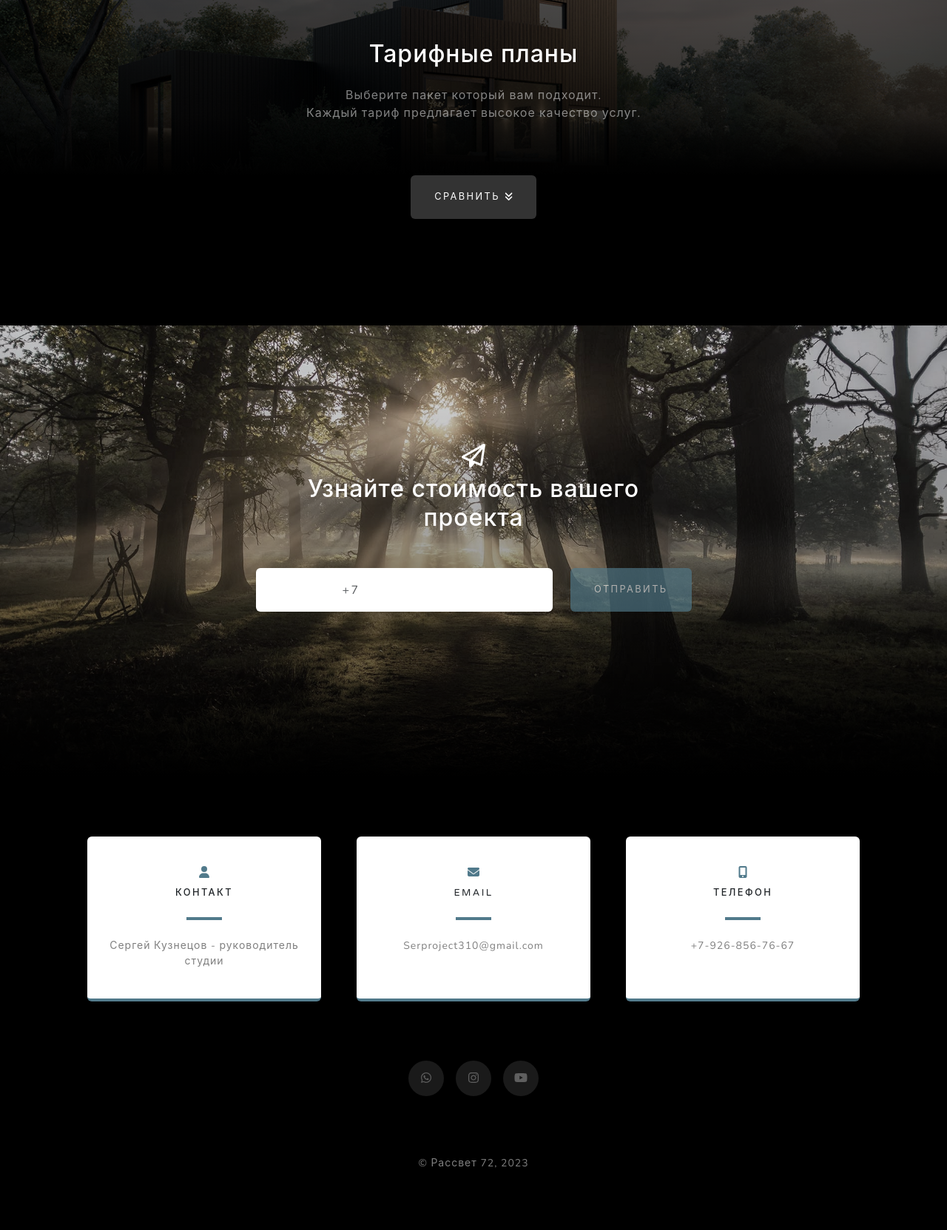
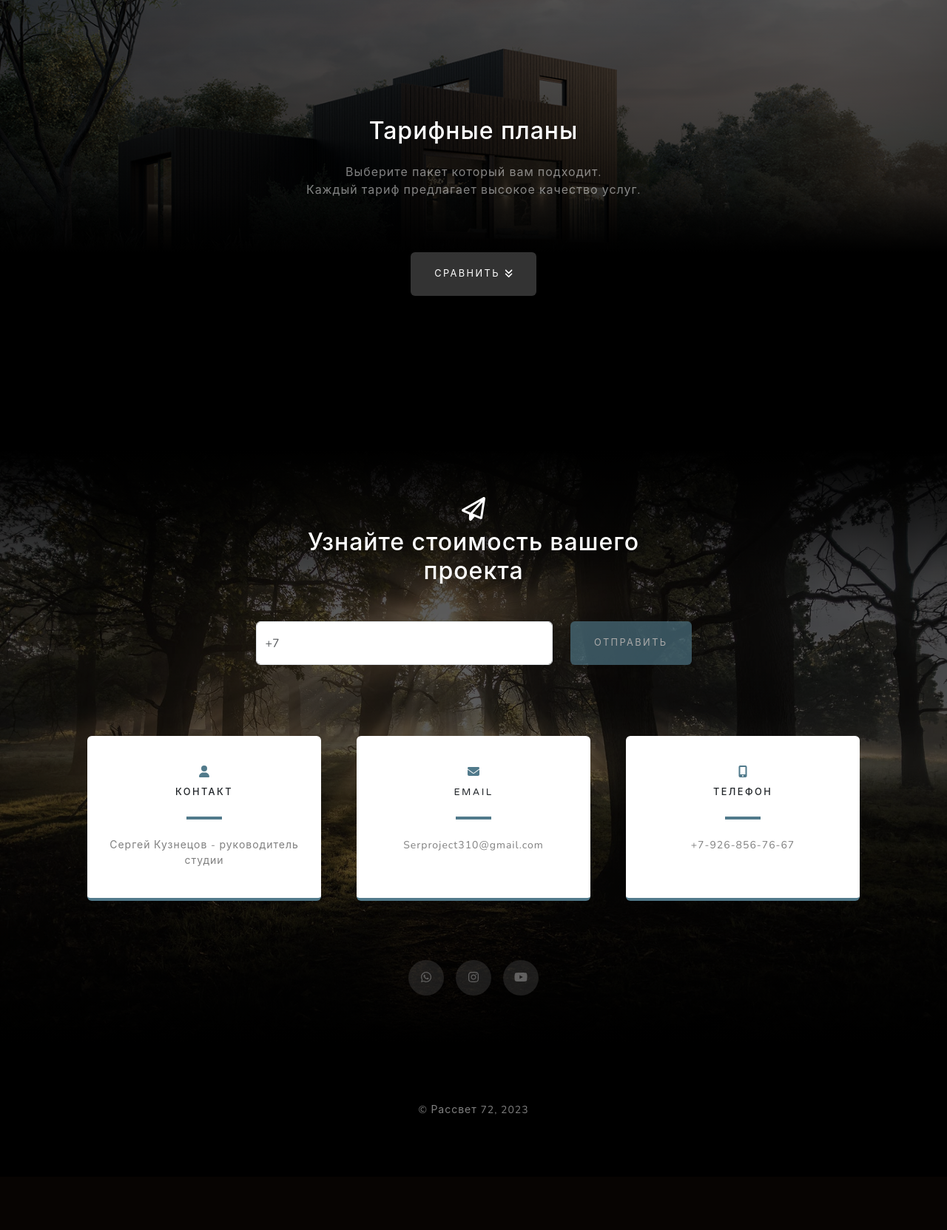
Before and after one commit to kosdmit/Sunrise_project, a Django app: page / in a window 1280 px wide. Shown: the part 2212-3875 px from the top of the page at 74% size. After the commit the page ends 3719 px from the top, so only its background shows below. Run offline with Django 4.2, Linux system fonts and the light colour scheme; data that the repository does not hold is empty; parts of the project's set-up code (start-up, migrations or seed data) failed here and were passed over; some libraries are stand-ins or nearby versions.

Commit message:
Updated main page template

```diff
--- a/static_files/css/sections/_contact.scss
+++ b/static_files/css/sections/_contact.scss
@@ -3,7 +3,33 @@
 //
 
 .contact-section {
-    padding-top: 5rem;
+    position: relative;
+    padding: 4rem 0;
+    background: linear-gradient(to bottom,
+        $black 0%,
+        #{fade-out($black, 0.9)} 25%,
+        #{fade-out($black, 0.9)} 75%,
+        $black 100%);
+
+
+    // Grayscale filter for background image
+    &::before {
+        content: "";
+        position: absolute;
+        top: 0;
+        right: 0;
+        bottom: 0;
+        left: 0;
+        z-index: -1;
+
+        background-image: url("/static/img/bg_images/bg-signup.min.jpg");
+        background-position: center;
+        background-repeat: no-repeat;
+        background-attachment: scroll;
+        background-size: cover;
+
+        filter: grayscale(40%) brightness(0.4);
+    }
 
     .card {
         border: 0;
--- a/static_files/css/sections/_masthead.scss
+++ b/static_files/css/sections/_masthead.scss
@@ -29,7 +29,7 @@
         background-attachment: scroll;
         background-size: cover;
 
-        filter: grayscale(60%);
+        filter: grayscale(40%) brightness(0.4);
     }
 
 
--- a/static_files/css/sections/_pricing.scss
+++ b/static_files/css/sections/_pricing.scss
@@ -44,3 +44,7 @@
         filter: grayscale(40%) brightness(0.4);
     }
 }
+
+#tariffsComparingSection {
+    padding-bottom: 10rem;
+}
--- a/static_files/css/sections/_signup.scss
+++ b/static_files/css/sections/_signup.scss
@@ -3,33 +3,6 @@
 //
 
 .signup-section {
-    position: relative;
-    padding: 10rem 0;
-    background: linear-gradient(to bottom,
-        #{fade-out($black, 0.9)} 0%,
-        #{fade-out($black, 0.5)} 75%,
-        $black 100%);
-
-
-    // Grayscale filter for background image
-    &::before {
-        content: "";
-        position: absolute;
-        top: 0;
-        right: 0;
-        bottom: 0;
-        left: 0;
-        z-index: -1;
-
-        background-image: url("/static/img/bg_images/bg-signup.min.jpg");
-        background-position: center;
-        background-repeat: no-repeat;
-        background-attachment: scroll;
-        background-size: cover;
-
-        filter: grayscale(60%);
-    }
-
     .form-signup {
         input {
             box-shadow: 0 0.1875rem 0.1875rem 0 rgba(0, 0, 0, 0.1) !important;
--- a/templates/index.html
+++ b/templates/index.html
@@ -6,7 +6,6 @@
   {% include 'sections/about.html' %}
   {% include 'sections/projects.html' %}
   {% include 'sections/pricing.html' %}
-  {% include 'sections/signup.html' %}
   {% include 'sections/contact.html' %}
   {% include 'sections/footer.html' %}
 
--- a/templates/sections/about.html
+++ b/templates/sections/about.html
@@ -1,8 +1,8 @@
 {% load static %}
 
-<section id="about" class="about-section text-center">
+<section id="about" class="about-section text-center pb-5">
   <div class="container px-4 px-lg-5">
-    <div class="row gx-4 gx-lg-5 justify-content-center">
+    <div class="row gx-4 gx-lg-5 justify-content-center mb-5">
       <div class="col-lg-8">
         <h2 class="text-white mb-4">Премиум дизайн для каждого</h2>
         <div class="text-white-50">
@@ -14,7 +14,7 @@
     <div class="row pb-5">
       <div class="item col-12 col-lg-4">
         <div class="item-inner text-center p-3 p-lg-5">
-          <img class="mb-3" width="80" height="80" src="{% static 'icons/interior.svg' %}" alt="">
+          <img class="mb-4" width="80" height="80" src="{% static 'icons/interior.svg' %}" alt="">
           <h5 class="text-white">Интерьеры</h5>
           <div class="text-white-50">
             Мы проектируем интерьеры больших и маленьких квартир,
@@ -25,7 +25,7 @@
       </div><!--//item-->
       <div class="item col-12 col-lg-4">
         <div class="item-inner text-center p-3 p-lg-5">
-          <img class="mb-3" width="80" height="80" src="{% static 'icons/house.svg' %}" alt="">
+          <img class="mb-4" width="80" height="80" src="{% static 'icons/house.svg' %}" alt="">
           <h5 class="text-white">Архитектура частных домов</h5>
           <div class="text-white-50">
             Мы делаем Архитектурные проекты частных домов любого размера и планировки.
@@ -35,7 +35,7 @@
       </div><!--//item-->
       <div class="item col-12 col-lg-4">
         <div class="item-inner text-center p-3 p-lg-5">
-          <img class="mb-3" width="80" height="80" src="{% static 'icons/dollar.svg' %}" alt="">
+          <img class="mb-4" width="80" height="80" src="{% static 'icons/dollar.svg' %}" alt="">
           <h5 class="text-white">Решения для бизнеса</h5>
           <div class="text-white-50">
             Большой опыт проектирования коммерческих объектов. Индивидуальный подход к потребностям любого бизнеса.
--- a/templates/sections/contact.html
+++ b/templates/sections/contact.html
@@ -1,4 +1,35 @@
-<section class="contact-section bg-black" id="contacts">
+<section class="contact-section" id="contacts">
+  <div class="container px-4 px-lg-5">
+    <div class="row gx-4 gx-lg-5">
+      <div class="col-md-10 col-lg-8 col-xl-7 col-xxl-6 mx-auto text-center">
+        <i class="far fa-paper-plane fa-2x mb-2 text-white"></i>
+        <h2 class="text-white mb-5">Узнайте стоимость вашего проекта</h2>
+        <form class="form-signup mb-5 pb-5" id="contact-form" action="{% url 'order_create' %}">
+          <!-- Phone number input-->
+          <div class="row input-group-newsletter d-block d-sm-flex">
+            <div class="col d-flex">
+              {{ order_create_form.phone_number }}
+            </div>
+            <div class="col-auto d-flex justify-content-center mt-3 mt-sm-0">
+              <button class="btn btn-primary disabled" id="submitButton" type="submit">
+                Отправить
+              </button>
+            </div>
+          </div>
+          <div class="d-none message" id="submitSuccessMessage">
+            <div class="text-center mb-3 mt-2 text-white">
+              <div class="fw-bolder">Запрос успешно отправлен!</div>
+            </div>
+          </div>
+          <div class="d-none message" id="submitErrorMessage">
+            <div class="text-center mb-3 mt-2 text-danger">
+              <div class="fw-bolder">При отправке запроса произошла ошибка, попробуйте снова</div>
+            </div>
+          </div>
+        </form>
+      </div>
+    </div>
+  </div>
   <div class="container px-4 px-lg-5">
     <div class="row gx-4 gx-lg-5">
       {% include 'sections/contact__card.html' with href='#' icon='fa-solid fa-user' title='Контакт' value='Сергей Кузнецов - руководитель студии' %}
--- a/templates/sections/pricing.html
+++ b/templates/sections/pricing.html
@@ -22,8 +22,8 @@
     </div>
   </div>
 
-  <div class="bg-black d-none d-lg-block  pb-5">
-    <div class="container px-4 px-lg-5 pb-5">
+  <div class="bg-black d-none d-lg-block" id="tariffsComparingSection">
+    <div class="container px-4 px-lg-5">
       <div class="text-center mb-5">
         <button class="btn btn-glass" type="button" data-bs-toggle="collapse" data-bs-target="#tariffsComparing" aria-expanded="false" aria-controls="tariffsComparing">
           Сравнить <i class="fa-solid fa-angles-down"></i>
--- a/templates/sections/signup.html
+++ /dev/null
@@ -1,33 +0,0 @@
-<section class="signup-section" id="tariffs">
-  <div class="container px-4 px-lg-5">
-    <div class="row gx-4 gx-lg-5">
-      <div class="col-md-10 col-lg-8 col-xl-7 col-xxl-6 mx-auto text-center">
-        <i class="far fa-paper-plane fa-2x mb-2 text-white"></i>
-        <h2 class="text-white mb-5">Узнайте стоимость вашего проекта</h2>
-        <form class="form-signup mb-5 pb-3" id="contact-form" action="{% url 'order_create' %}">
-          <!-- Phone number input-->
-          <div class="row input-group-newsletter d-block d-sm-flex">
-            <div class="col d-flex">
-              {{ order_create_form.phone_number }}
-            </div>
-            <div class="col-auto d-flex justify-content-center mt-3 mt-sm-0">
-              <button class="btn btn-primary disabled" id="submitButton" type="submit">
-                Отправить
-              </button>
-            </div>
-          </div>
-          <div class="d-none message" id="submitSuccessMessage">
-            <div class="text-center mb-3 mt-2 text-white">
-              <div class="fw-bolder">Запрос успешно отправлен!</div>
-            </div>
-          </div>
-          <div class="d-none message" id="submitErrorMessage">
-            <div class="text-center mb-3 mt-2 text-danger">
-              <div class="fw-bolder">При отправке запроса произошла ошибка, попробуйте снова</div>
-            </div>
-          </div>
-        </form>
-      </div>
-    </div>
-  </div>
-</section>
```
Also changed, not shown: static_files/css/styles.css, static_files/css/styles.min.css, 2 other files.
